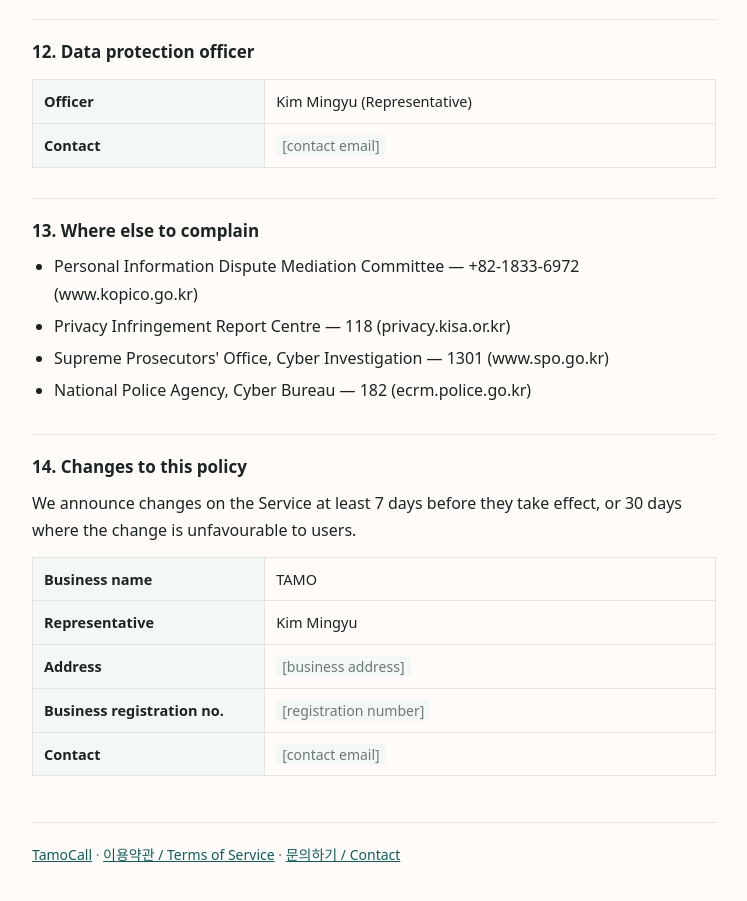
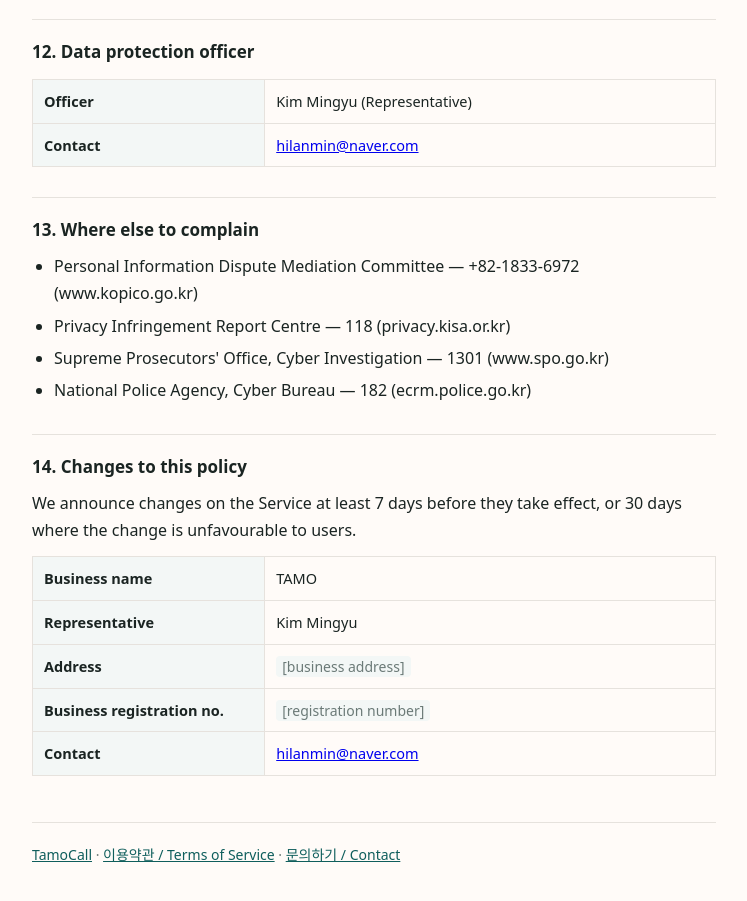
Before and after one commit to hilanmin-cloud/callbridge, a plain HTML site: page privacy.html in a window 1280 px wide. Shown: the part 4660-5561 px from the top of the page, without its empty margins (266-1013 px from the left). Drawn offline with Linux system fonts and the light colour scheme.

Commit message:
Add files via upload

```diff
--- a/privacy.html
+++ b/privacy.html
@@ -245,7 +245,7 @@
     <div class="wrap">
     <table class="tbl kv">
       <tr><th>보호책임자</th><td>김민규 (대표)</td></tr>
-      <tr><th>연락처</th><td><span class="ph">[문의 이메일]</span></td></tr>
+      <tr><th>연락처</th><td><a href="mailto:hilanmin@naver.com">hilanmin@naver.com</a></td></tr>
     </table>
     </div>
     <p>개인정보와 관련한 문의, 불만, 피해 구제는 위 연락처로 하실 수 있으며, 회사는 지체 없이 답변합니다.</p>
@@ -268,7 +268,7 @@
       <tr><th>대표자</th><td>김민규</td></tr>
       <tr><th>사업장 소재지</th><td><span class="ph">[사업장 주소]</span></td></tr>
       <tr><th>사업자등록번호</th><td><span class="ph">[사업자등록번호]</span></td></tr>
-      <tr><th>문의</th><td><span class="ph">[문의 이메일]</span></td></tr>
+      <tr><th>문의</th><td><a href="mailto:hilanmin@naver.com">hilanmin@naver.com</a></td></tr>
     </table>
     </div>
   </section>
@@ -452,7 +452,7 @@
     <div class="wrap">
     <table class="tbl kv">
       <tr><th>Officer</th><td>Kim Mingyu (Representative)</td></tr>
-      <tr><th>Contact</th><td><span class="ph">[contact email]</span></td></tr>
+      <tr><th>Contact</th><td><a href="mailto:hilanmin@naver.com">hilanmin@naver.com</a></td></tr>
     </table>
     </div>
 
@@ -473,7 +473,7 @@
       <tr><th>Representative</th><td>Kim Mingyu</td></tr>
       <tr><th>Address</th><td><span class="ph">[business address]</span></td></tr>
       <tr><th>Business registration no.</th><td><span class="ph">[registration number]</span></td></tr>
-      <tr><th>Contact</th><td><span class="ph">[contact email]</span></td></tr>
+      <tr><th>Contact</th><td><a href="mailto:hilanmin@naver.com">hilanmin@naver.com</a></td></tr>
     </table>
     </div>
   </section>
```
Also changed, not shown: console.html (+1 -1 lines), terms.html (+2 -2 lines).
